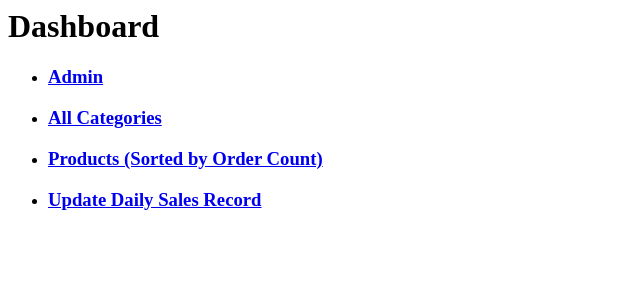
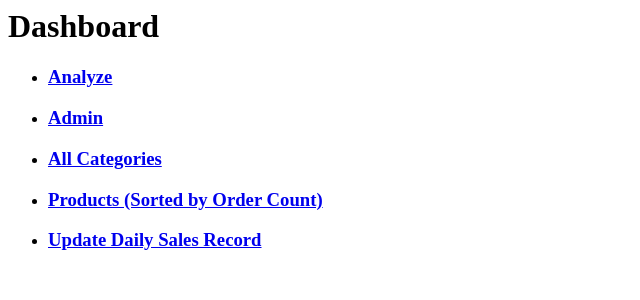
Before and after one commit to henokali1/AES, a Django app: page / in a window 1280 px wide. Shown: the top 300 px of the page, without its empty margins (0-640 px from the left). Run offline with Django 3.2, Linux system fonts and the light colour scheme.

Commit message:
Analyze starter

```diff
--- a/pages/templates/pages/dashboard.html
+++ b/pages/templates/pages/dashboard.html
@@ -1,6 +1,7 @@
 <h1>Dashboard</h1>
 
 <ul>
+	<li><a href="/analyze"><h3>Analyze</h3></a></li>
 	<li><a href="/admin"><h3>Admin</h3></a></li>
 	<li><a href="/all-categories"><h3>All Categories</h3></a></li>
 	<li><a href="/products-srtd-order-count"><h3>Products (Sorted by Order Count)</h3></a></li>
--- a/pages/urls.py
+++ b/pages/urls.py
@@ -4,6 +4,7 @@ from . import views
 
 urlpatterns = [
     path('', views.pages, name='dashboard.html'),
+    path('analyze/', views.analyze, name='analyze.html'),
     path('update-cookie/<str:cookie>/', views.update_cookie, name='update-cookie.html'),
     path('update-daily-sales-record/', views.update_daily_sales_record, name='update-daily-sales-record.html'),
     path('all-categories/', views.all_categories, name='all-categories.html'),
--- a/pages/views.py
+++ b/pages/views.py
@@ -149,3 +149,7 @@ def update_daily_sales_record(request):
 			print('Error: ', productId)
 	args = {}
 	return render(request, 'pages/update-daily-sales-record.html', args)
+
+def analyze(request):
+	args = {}
+	return render(request, 'pages/analyze.html', args)
```
